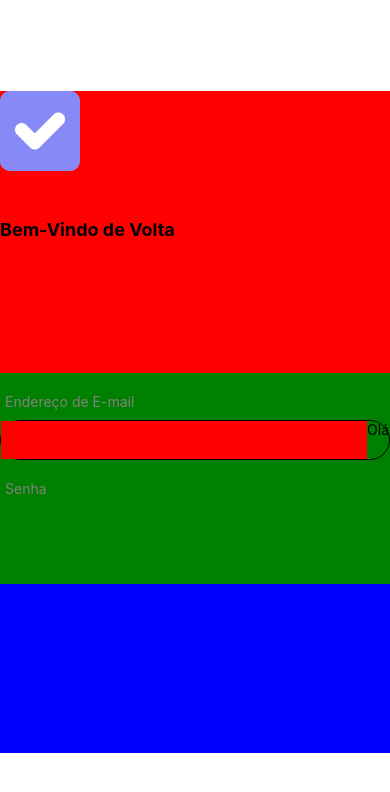
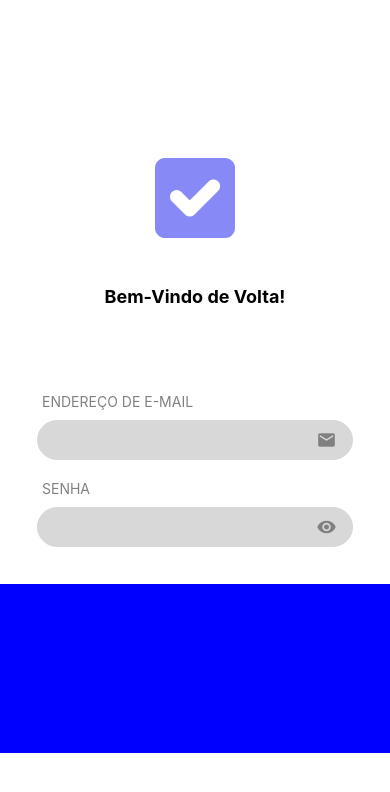
Before and after one commit to SteSantos1/ReactNative-App, a React Native app: screen / in a window 390 px wide. Shown: the top 792 px of the page. Built offline with nearby package versions, Linux system fonts and the light colour scheme.

Commit message:
colocando icones, baixando biblioteca dos icones e arrumando o input e a estilização

```diff
--- a/package.json
+++ b/package.json
@@ -9,10 +9,12 @@
     "web": "expo start --web"
   },
   "dependencies": {
+    "@react-native-vector-icons/ionicons": "12.3.0",
     "expo": "~53.0.20",
     "expo-status-bar": "~2.2.3",
     "react": "19.0.0",
-    "react-native": "0.79.5"
+    "react-native": "0.79.5",
+    "react-native-vector-icons": "^10.3.0"
   },
   "devDependencies": {
     "@babel/core": "^7.25.2",
--- a/src/global/login/index.tsx
+++ b/src/global/login/index.tsx
@@ -2,6 +2,8 @@
 import { Text, View, Image, TextInput } from 'react-native';
 import { style } from './styles';
 import Logo from "../../assets/logo.png";
+import { MaterialIcons } from '@expo/vector-icons'
+import { themas } from "../../global/themes"
 
 export default function Login() {
   return (
@@ -12,17 +14,31 @@
           style={style.logo}
           resizeMode="contain"
         />
-        <Text style={style.text}>Bem-Vindo de Volta</Text>
+        <Text style={style.text}>Bem-Vindo de Volta!</Text>
       </View>
       <View style={style.boxMid}>
-        <Text style={style.titleInput}>Endereço de E-mail</Text>
+        <Text style={style.titleInput}>ENDEREÇO DE E-MAIL</Text>
         <View style={style.boxInput}>
           <TextInput
             style={style.input}
           />
-          <Text>Olá</Text>
+          <MaterialIcons
+          name = "email"
+          size={20}
+          color={themas.colors.gray}
+          />
         </View>
-        <Text style={style.titleInput}>Senha</Text>
+        <Text style={style.titleInput}>SENHA</Text>
+        <View style={style.boxInput}>
+          <TextInput
+            style={style.input}
+          />
+          <MaterialIcons
+          name="remove-red-eye"
+          size={20}
+          color={themas.colors.gray}
+          />
+        </View>
         <TextInput />
       </View>
       <View style={style.boxBotton}>
--- a/src/global/login/styles.ts
+++ b/src/global/login/styles.ts
@@ -10,19 +10,24 @@
         //padding: 20
     },
     boxTop: {
-        height: Dimensions.get('window').height / 3,
+        height: Dimensions.get('window').height /3,
         width: '100%',
-        backgroundColor: 'red'
+        //backgroundColor: 'red'
+        alignItems: 'center',
+        justifyContent: 'center',
     },
     boxMid: {
         height: Dimensions.get('window').height / 4,
         width: '100%',
-        backgroundColor: 'green'
+        //backgroundColor: 'green'
+        paddingHorizontal: 37
     },
     boxBotton: {
         height: Dimensions.get('window').height / 5,
         width: '100%',
         backgroundColor: 'blue'
+        //borderWidth: 1,
+        //borderRadius: 40
     },
     logo: {
         width: 80,
@@ -45,10 +50,15 @@
         borderRadius: 40,
         marginTop: 10,
         flexDirection: 'row',
+        alignItems: 'center',
+        paddingHorizontal: 5,
+        backgroundColor: themas.colors.lightGray,
+        borderColor: themas.colors.lightGray
     },
     input: {
         height: '100%',
-        width: '100%',
-        backgroundColor: 'red'
+        width: '90%',
+        //backgroundColor: 'red'
+        borderRadius: 40
     }
 })
```
